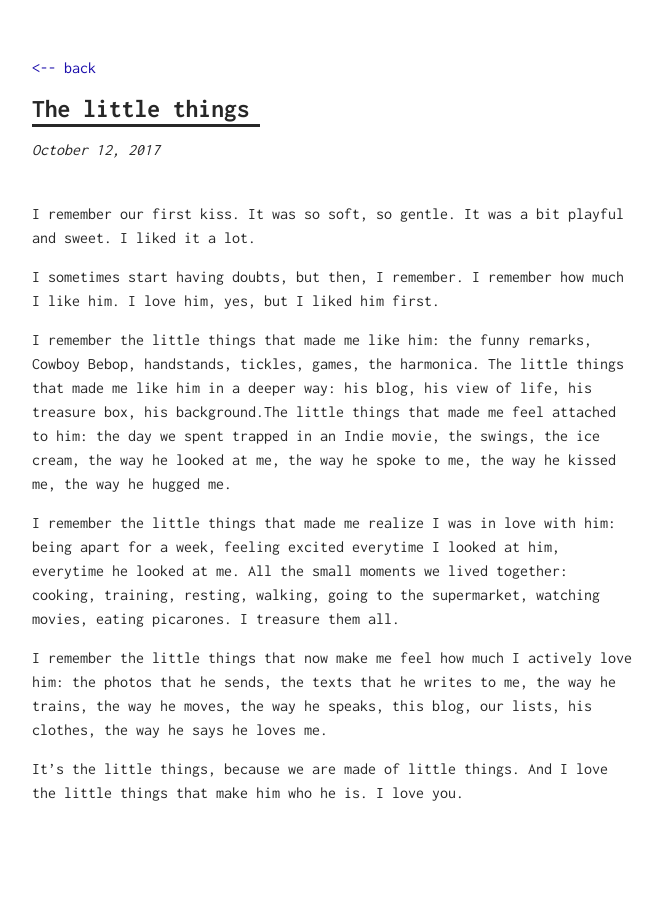
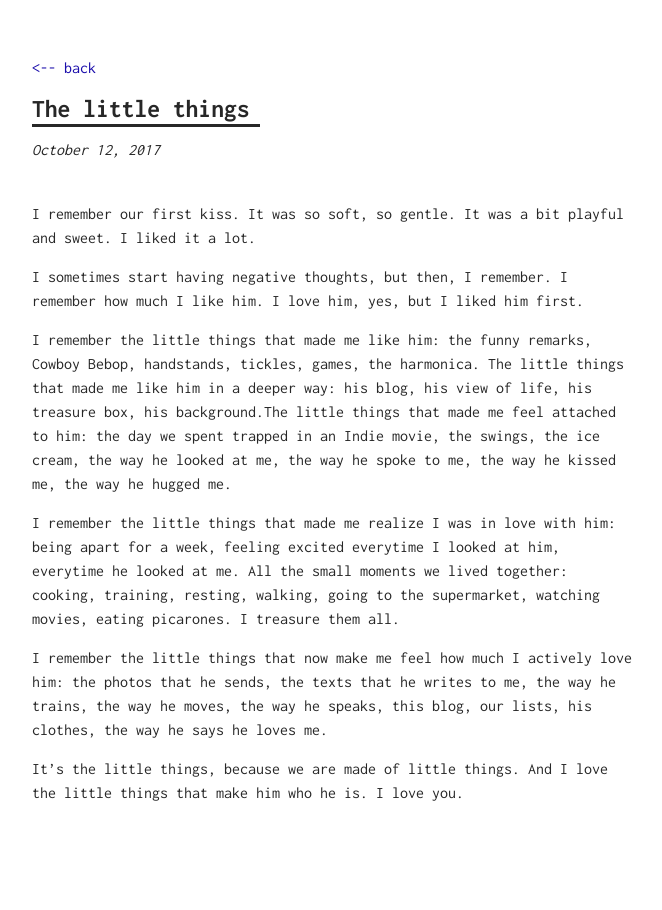
Before and after one commit to onemonthofindieblues/onemonthofindiesblues.github.io, a Jekyll site: the page built from _posts/2017-10-12-The-little-things.md, in a window 1280 px wide. Shown: the whole page, without its empty margins (308-970 px from the left). Built offline with Jekyll 4.4.1, drawn with Linux system fonts in a browser that asks for light colours.

Commit message:
Update 2017-10-12-The-little-things.md

```diff
--- a/_posts/2017-10-12-The-little-things.md
+++ b/_posts/2017-10-12-The-little-things.md
@@ -5,7 +5,7 @@ category: her
 ---
 I remember our first kiss. It was so soft, so gentle. It was a bit playful and sweet. I liked it a lot.
 
-I sometimes start having doubts, but then, I remember. I remember how much I like him. I love him, yes, but I liked him first.
+I sometimes start having negative thoughts, but then, I remember. I remember how much I like him. I love him, yes, but I liked him first.
 
 I remember the little things that made me like him: the funny remarks, Cowboy Bebop, handstands, tickles, games, the harmonica. The little things that made me like him in a deeper way: his blog, his view of life, his treasure box, his background.The little things that made me feel attached to him: the day we spent trapped in an Indie movie, the swings, the ice cream, the way he looked at me, the way he spoke to me, the way he kissed me, the way he hugged me.
 
```
